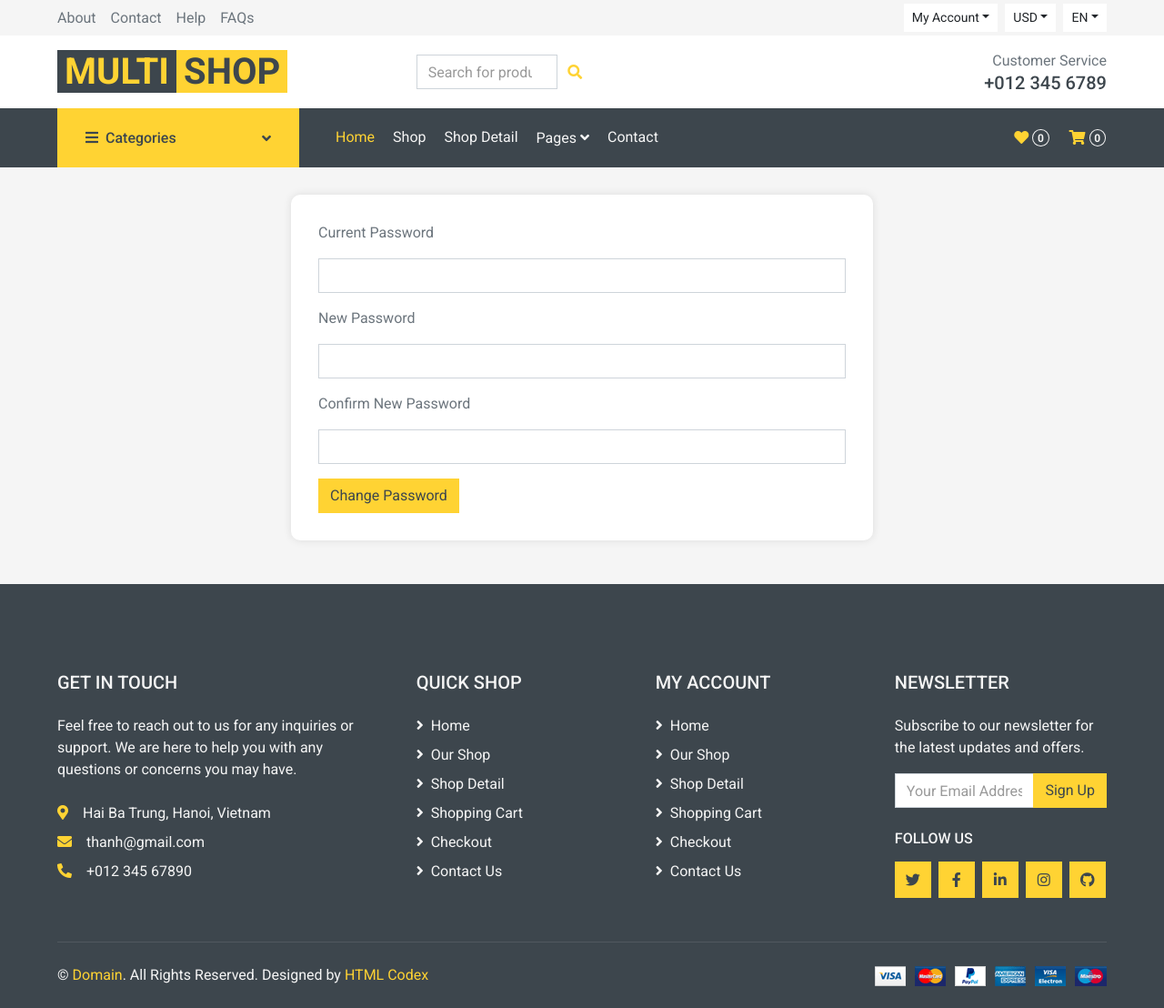
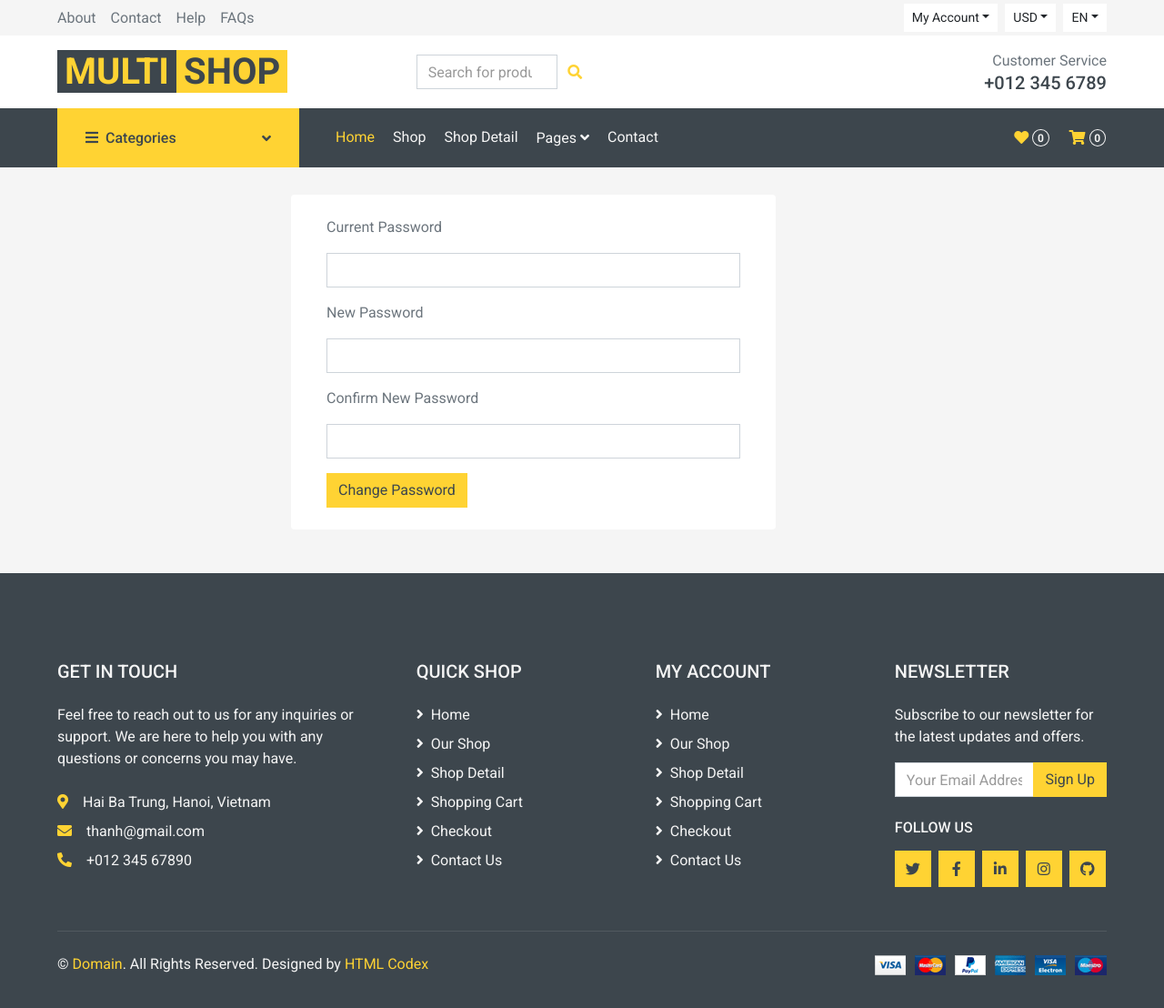
Before and after one commit to fisherman611/E-commerce-website, a Flask app: page /change-password/2 in a window 1280 px wide. Shown: the whole page at 91% size. After the commit the page ends 1072 px from the top, so only its background shows below. Run offline with Flask 3, Linux system fonts and the light colour scheme; a user stored in the database is signed in; some libraries are stand-ins or nearby versions.

Commit message:
Update change_password.html

```diff
--- a/website/templates/change_password.html
+++ b/website/templates/change_password.html
@@ -181,28 +181,30 @@
     <!-- Navbar End -->
 
 
-    <div class="col-sm-6 offset-sm-3" style="background-color: white; border-radius: 10px; margin-top: 20px; padding: 30px; box-shadow: 0 0 10px rgba(0, 0, 0, 0.1);">
+    <div class="col-sm-5 offset-sm-3 bg-white rounded mt-4">
 
-        <form method="POST"></form>
+        <form class="p-4" method="POST">
 
             {{ form.hidden_tag() }}
 
             <div class="mb-3">
-                <label for="current_password" class="form-label">{{ form.current_password.label }}</label>
-                {{ form.current_password(class="form-control") }}
+                <label for="currentPassword" class="form-label">{{ form.current_password.label }}</label>
+                {{ form.current_password(class="form-control", id="currentPassword") }}
             </div>
 
             <div class="mb-3">
-                <label for="new_password" class="form-label">{{ form.new_password.label }}</label>
-                {{ form.new_password(class="form-control") }}
+                <label for="newPassword" class="form-label">{{ form.new_password.label }}</label>
+                {{ form.new_password(class="form-control", id="newPassword") }}
             </div>
 
             <div class="mb-3">
-                <label for="confirm_new_password" class="form-label">{{ form.confirm_new_password.label }}</label>
-                {{ form.confirm_new_password(class="form-control") }}
+                <label for="confirmNewPassword" class="form-label">{{ form.confirm_new_password.label }}</label>
+                {{ form.confirm_new_password(class="form-control", id="confirmNewPassword") }}
             </div>
 
-            {{ form.change_password(class="btn btn-primary") }}
+            <div class="d-grid">
+                {{ form.change_password(class="btn btn-primary") }}
+            </div>
 
         </form>
 
```
